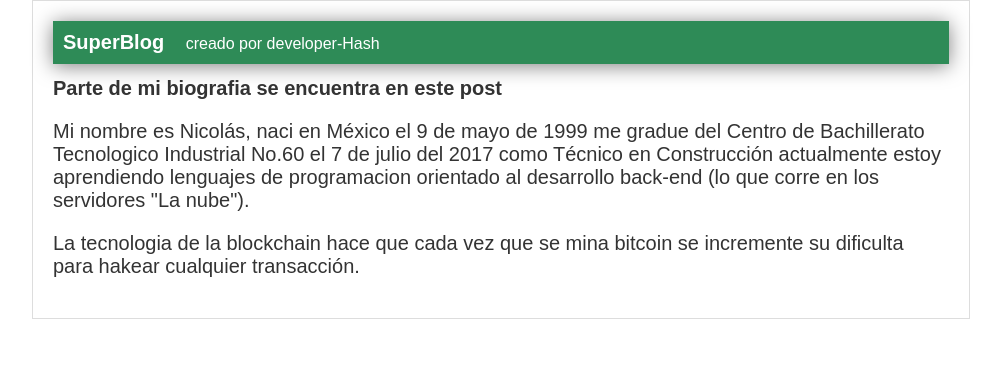
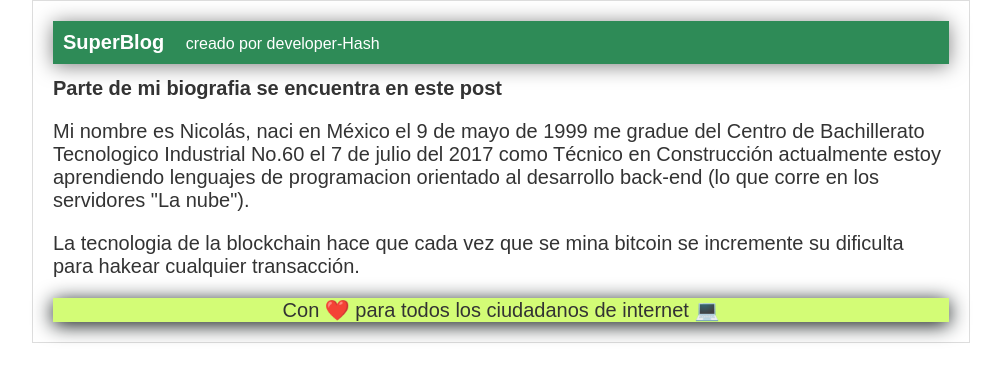
Before and after one commit to nicojson/SuperBolg, a plain HTML site: page index.html in a window 1280 px wide. Shown: the whole page, without its empty margins (139-1140 px from the left). Drawn offline with Linux system fonts and the light colour scheme.

Commit message:
Estilos finales de footer

```diff
--- a/estilos.css
+++ b/estilos.css
@@ -29,3 +29,9 @@ body{
     font-weight: normal;
     font-size: 0.8em;
 }
+#footer{
+    background: rgb(211, 252, 118);
+    box-shadow: 0px 3px 20px 0px rgb(10, 17, 17);
+    text-align: center;
+
+}
--- a/index.html
+++ b/index.html
@@ -28,6 +28,7 @@
                 La tecnologia de la blockchain hace que cada vez que se mina bitcoin se incremente su dificulta para hakear cualquier transacción.
             </p>
         </div>
+        <div id="footer">Con ❤️ para todos los ciudadanos de internet 💻</div>
     </div>
 </body>
 </html>
```
